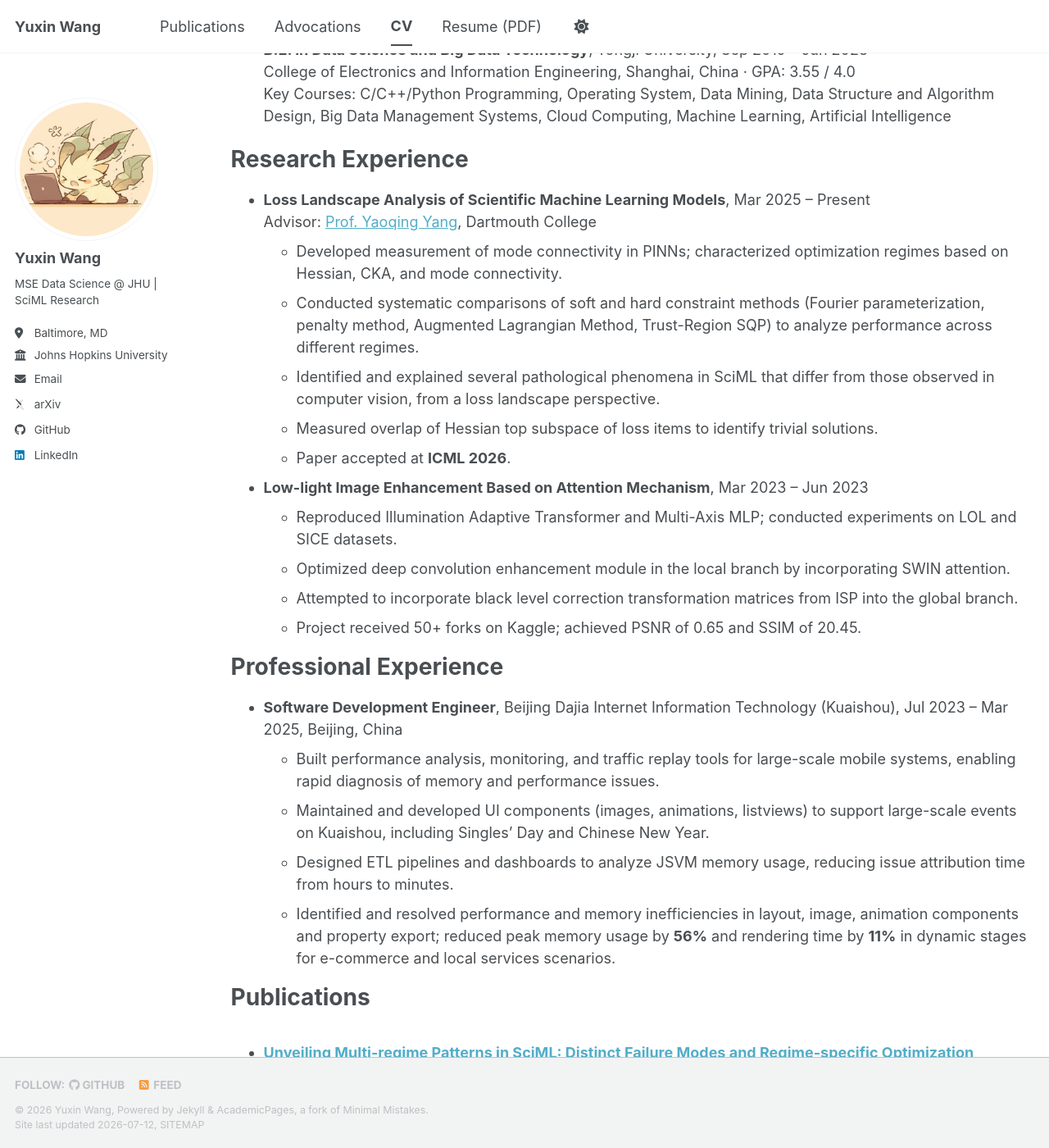
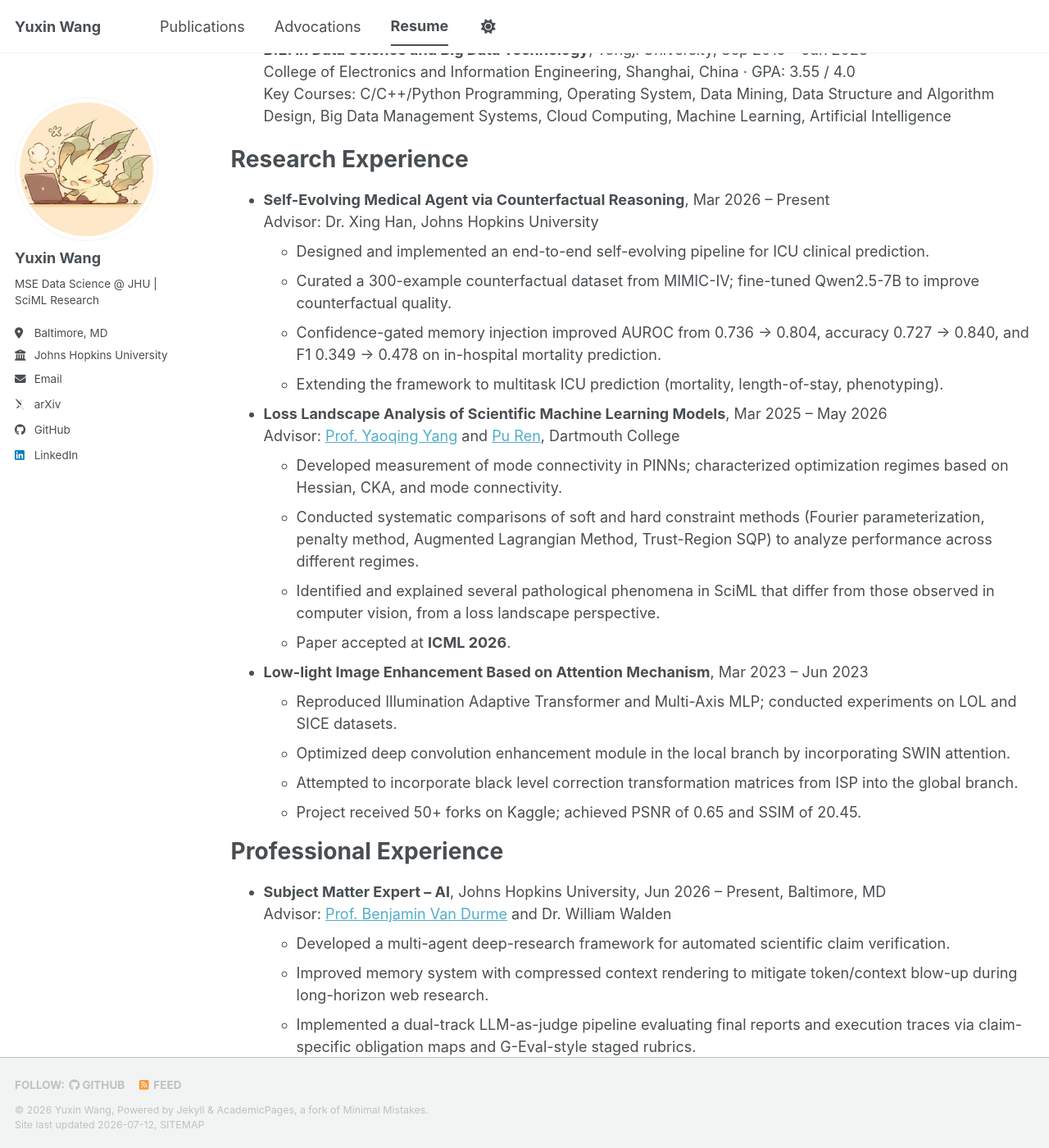
Before and after one commit to leastima/leastima.github.io, a Jekyll site: the page built from _pages/cv.md, in a window 1280 px wide and 1400 px high, scrolled down 309 px. Shown: the whole window at 82% size. Built offline with Jekyll 4.4.1, drawn with Linux system fonts in a browser that asks for light colours; some web fonts are replaced; a script bundle is joined from its source files by our own code; library files that are not in the unit come from our copies.

Commit message:
Update research direction to AI4Science; add new research and JHU position to CV
Co-authored-by: Cursor <cursoragent@cursor.com>

```diff
--- a/_data/navigation.yml
+++ b/_data/navigation.yml
@@ -7,8 +7,5 @@ main:
   - title: "Advocations"
     url: /advocations/
 
-  - title: "CV"
+  - title: "Resume"
     url: /cv/
-
-  - title: "Resume (PDF)"
-    url: /files/resume4res.pdf
--- a/_pages/cv.md
+++ b/_pages/cv.md
@@ -16,7 +16,7 @@ redirect_from:
 Education
 ======
 * **M.S.E. in Data Science**, Johns Hopkins University, Jan 2026 – Present
-  Department of Applied Mathematics and Statistics, Baltimore, MD
+  Department of Applied Mathematics and Statistics, Baltimore, MD · GPA: 3.58 / 4.0
 
 * **B.E. in Data Science and Big Data Technology**, Tongji University, Sep 2019 – Jun 2023
   College of Electronics and Information Engineering, Shanghai, China · GPA: 3.55 / 4.0
@@ -24,12 +24,18 @@ Education
 
 Research Experience
 ======
-* **Loss Landscape Analysis of Scientific Machine Learning Models**, Mar 2025 – Present
-  Advisor: [Prof. Yaoqing Yang](https://web.cs.dartmouth.edu/people/yaoqing-yang), Dartmouth College
+* **Self-Evolving Medical Agent via Counterfactual Reasoning**, Mar 2026 – Present
+  Advisor: Dr. Xing Han, Johns Hopkins University
+  * Designed and implemented an end-to-end self-evolving pipeline for ICU clinical prediction.
+  * Curated a 300-example counterfactual dataset from MIMIC-IV; fine-tuned Qwen2.5-7B to improve counterfactual quality.
+  * Confidence-gated memory injection improved AUROC from 0.736 → 0.804, accuracy 0.727 → 0.840, and F1 0.349 → 0.478 on in-hospital mortality prediction.
+  * Extending the framework to multitask ICU prediction (mortality, length-of-stay, phenotyping).
+
+* **Loss Landscape Analysis of Scientific Machine Learning Models**, Mar 2025 – May 2026
+  Advisor: [Prof. Yaoqing Yang](https://web.cs.dartmouth.edu/people/yaoqing-yang) and [Pu Ren](https://paulpuren.github.io/), Dartmouth College
   * Developed measurement of mode connectivity in PINNs; characterized optimization regimes based on Hessian, CKA, and mode connectivity.
   * Conducted systematic comparisons of soft and hard constraint methods (Fourier parameterization, penalty method, Augmented Lagrangian Method, Trust-Region SQP) to analyze performance across different regimes.
   * Identified and explained several pathological phenomena in SciML that differ from those observed in computer vision, from a loss landscape perspective.
-  * Measured overlap of Hessian top subspace of loss items to identify trivial solutions.
   * Paper accepted at **ICML 2026**.
 
 * **Low-light Image Enhancement Based on Attention Mechanism**, Mar 2023 – Jun 2023
@@ -40,6 +46,12 @@ Research Experience
 
 Professional Experience
 ======
+* **Subject Matter Expert – AI**, Johns Hopkins University, Jun 2026 – Present, Baltimore, MD
+  Advisor: [Prof. Benjamin Van Durme](https://cs.jhu.edu/~vandurme/) and Dr. William Walden
+  * Developed a multi-agent deep-research framework for automated scientific claim verification.
+  * Improved memory system with compressed context rendering to mitigate token/context blow-up during long-horizon web research.
+  * Implemented a dual-track LLM-as-judge pipeline evaluating final reports and execution traces via claim-specific obligation maps and G-Eval-style staged rubrics.
+
 * **Software Development Engineer**, Beijing Dajia Internet Information Technology (Kuaishou), Jul 2023 – Mar 2025, Beijing, China
   * Built performance analysis, monitoring, and traffic replay tools for large-scale mobile systems, enabling rapid diagnosis of memory and performance issues.
   * Maintained and developed UI components (images, animations, listviews) to support large-scale events on Kuaishou, including Singles' Day and Chinese New Year.
```
Also changed, not shown: _pages/about.md (+4 -2 lines).
